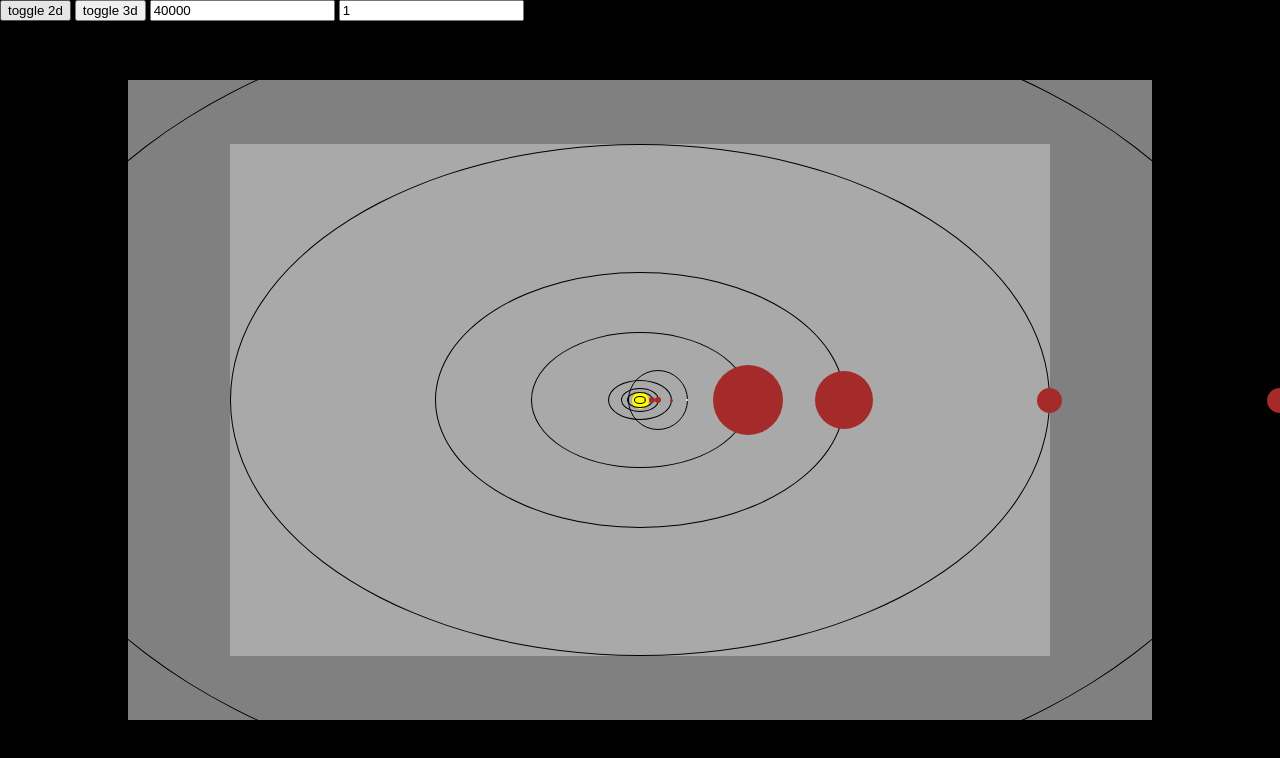
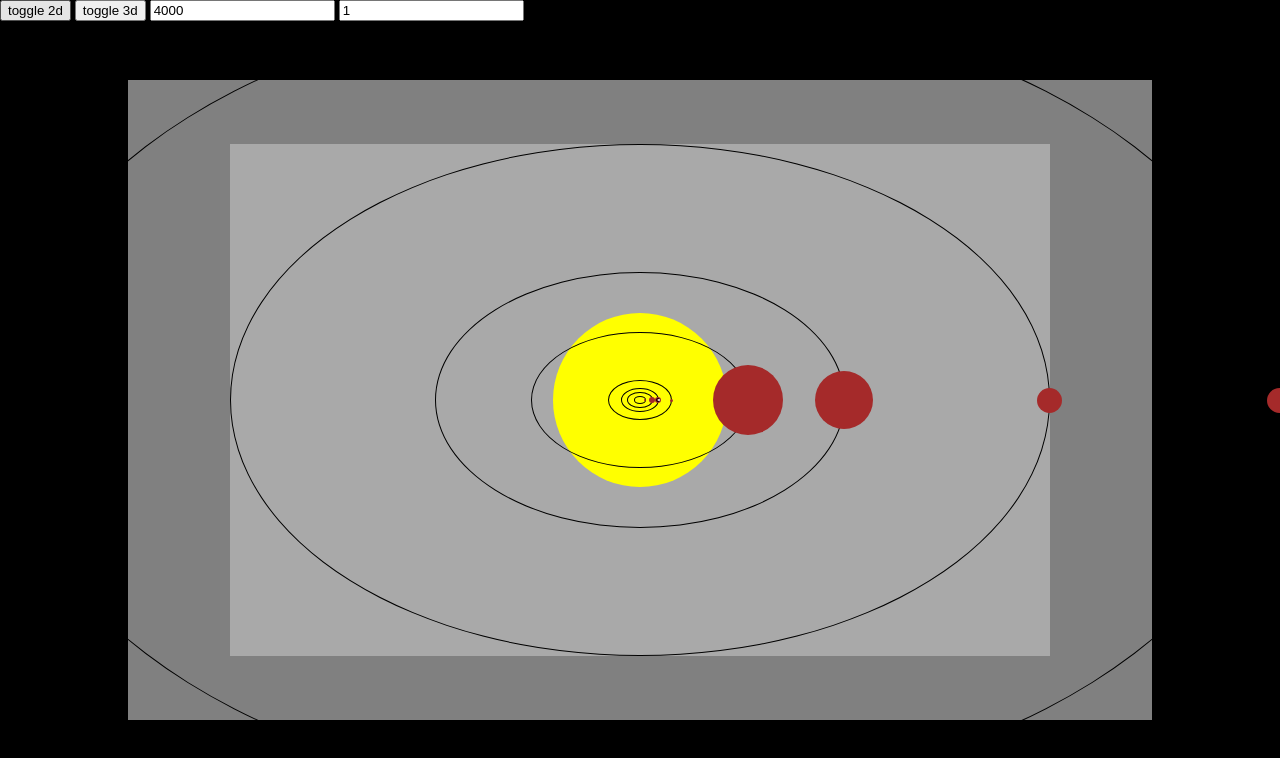
Before and after one commit to sansSpoon/css-solar-system-testing, a website: page public/index.html in a window 1280 px wide. Drawn offline with nearby package versions, Linux system fonts and the light colour scheme; files that its build step writes are made by us from their sources.

Commit message:
scaling broken again

```diff
--- a/_sass/_layout.scss
+++ b/_sass/_layout.scss
@@ -56,8 +56,8 @@
 }
 
 .orbit {
-	width: 60px;
-	height: 60px;
+	width: 60%;
+	height: 60%;
 
 	@extend %orbit;
 
--- a/public/index.html
+++ b/public/index.html
@@ -16,7 +16,7 @@
 	<div class="controls">
 		<button type="button" id="toggle-2d">toggle 2d</button>
 		<button type="button" id="toggle-3d">toggle 3d</button>
-		<input id="starScale" type="number" value="40000" step="10000"/>
+		<input id="starScale" type="number" value="4000" step="1000"/>
 		<input id="orbitScale" type="number" value="1" step=".1" max="2"/>
 	</div>
 	<div id="universe">
--- a/public/js/main.js
+++ b/public/js/main.js
@@ -68,6 +68,8 @@ const d3System = function(){
 
 	// Apply lerp to satellite orbits
 	function _orbitSatellite(d, i, nodes) {
+		console.log('orbitSat');
+		console.log(d);
 		const unit = '%';
 		const orbit = _apsisAvg(d);
 		const evenOrbit = Math.round((planetMaxOrbit/planetCount) * (i + 1));
@@ -92,38 +94,32 @@ const d3System = function(){
 		};
 	}
 
-	// Scale Planets
-	function _massPlanet(d, type) {
-
-		//console.log(`starfoo in mass = ${starfoo}`)
+	// Scale Planet
+	function _massPlanet(d) {
 
 		let unit = 'px';
-		let scale = type === 'star' ? 100000 : 1000;
+		let scale = 1000;
 		let calc = Math.round((d.radiusKM) / scale);
 
-		//let foo = Math.round(orbitsScaled(calc));
+		return {
+				'width': `${calc}${unit}`,
+				'height': `${calc}${unit}`,
+				'margin-right': `${-Math.round(calc/2)}${unit}`
+			};
+	}
 
-		let mass = {};
-		//console.log(type);
+	// Scale Satellite
+	function _massSatellite(d) {
 
-		if(type === 'star') {
-			//console.log(`loggging ${starfoo}`);
-			mass = {
-				'width': function(d) { return (`${starfoo}%`); },
-				'height': function(d) { return (`${starfoo}%`); },
+		let unit = 'px';
+		let scale = 1000;
+		let calc = Math.round((d.radiusKM) / scale);
+
+		return {
+				'width': `${calc}${unit}`,
+				'height': `${calc}${unit}`,
+				'margin-right': `${-Math.round(calc/2)}${unit}`
 			};
-		} else {
-			mass = {
-				'width': function(d) { return (`${calc}${unit}`); },
-				'height': function(d) { return (`${calc}${unit}`); },
-			};
-		}
-
-		if(d.hasOwnProperty('orbitVelocityKMS')) {
-			mass['margin-right'] = function(d) { return (`${-Math.round(calc/2)}${unit}`); };
-		};
-
-		return mass;
 	}
 
 
@@ -219,7 +215,7 @@ const d3System = function(){
 					.styles(_orbitPlanet)
 				.append('div')
 					.attrs({'class': 'planet'})
-					.styles(function(d) { return _massPlanet(d, type = 'planet'); })
+					.styles(_massPlanet)
 			.merge(planets)
 
 
@@ -235,7 +231,7 @@ const d3System = function(){
 					//.styles(_orbitSatellite)
 				.append('div')
 					.attrs({'class': 'satellite'})
-					.styles(function(d) { return _massPlanet(d, type = 'satellite'); })
+					.styles(_massSatellite);
 
 	}
 
```
